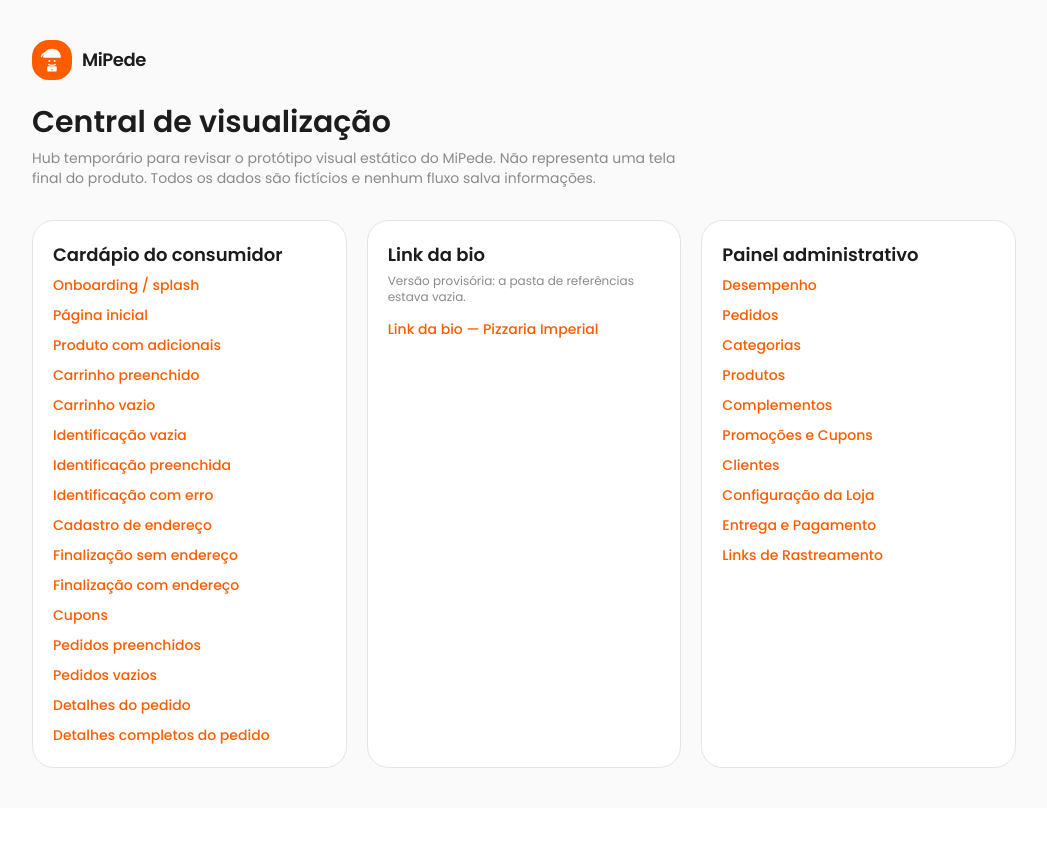
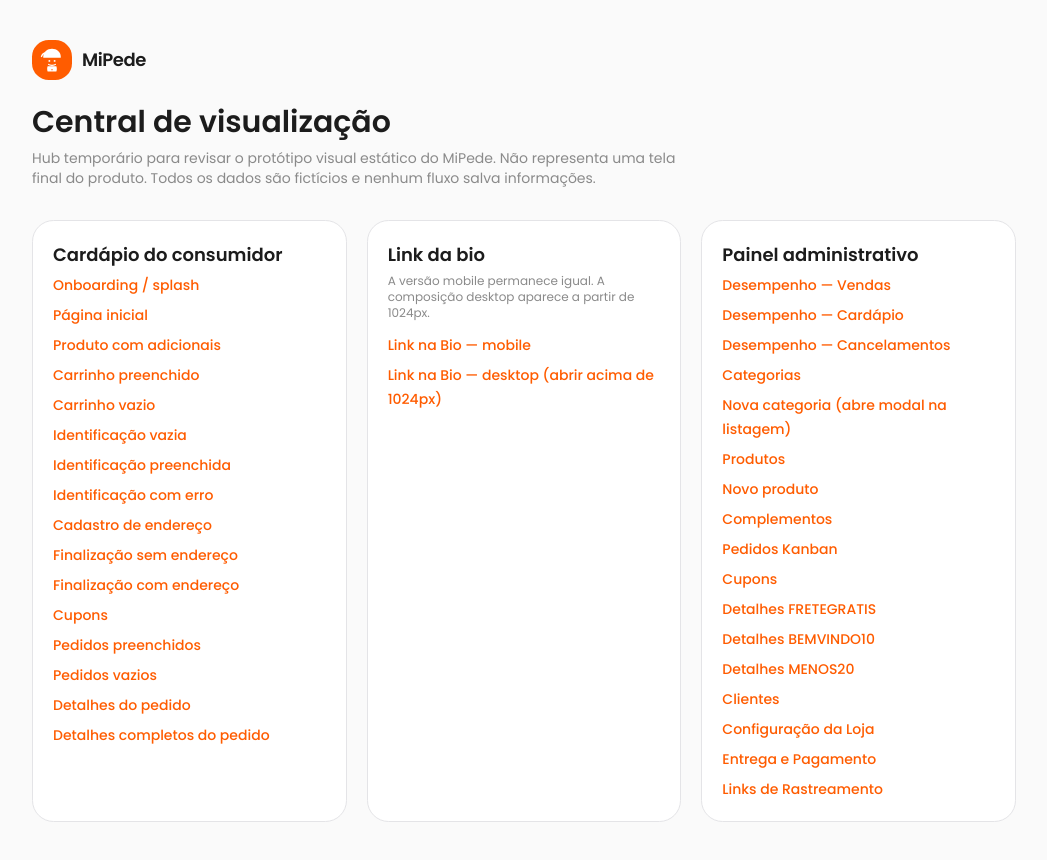
Before and after one commit to igorrodriguesmibusca-design/mipede-web, a Next.js app: page /preview in a window 1280 px wide. Shown: the whole page, without its empty margins (116-1163 px from the left). Before the commit the page ends 808 px from the top, so only its background shows below. Built offline with nearby package versions, Linux system fonts and the light colour scheme.

Commit message:
docs: document analytics rules and routes

```diff
--- a/src/app/preview/page.tsx
+++ b/src/app/preview/page.tsx
@@ -22,13 +22,25 @@ const storefront = [
   { href: routes.store.orderFull("183720"), label: "Detalhes completos do pedido" },
 ];
 
+const bio = [
+  { href: routes.bio, label: "Link na Bio — mobile" },
+  { href: routes.bio, label: "Link na Bio — desktop (abrir acima de 1024px)" },
+];
+
 const admin = [
-  { href: routes.admin.performance, label: "Desempenho" },
-  { href: routes.admin.orders, label: "Pedidos" },
+  { href: routes.admin.performance, label: "Desempenho — Vendas" },
+  { href: routes.admin.performanceMenu, label: "Desempenho — Cardápio" },
+  { href: routes.admin.performanceCancellations, label: "Desempenho — Cancelamentos" },
   { href: routes.admin.categories, label: "Categorias" },
+  { href: routes.admin.categories, label: "Nova categoria (abre modal na listagem)" },
   { href: routes.admin.products, label: "Produtos" },
+  { href: routes.admin.productNew, label: "Novo produto" },
   { href: routes.admin.addons, label: "Complementos" },
-  { href: routes.admin.coupons, label: "Promoções e Cupons" },
+  { href: routes.admin.orders, label: "Pedidos Kanban" },
+  { href: routes.admin.coupons, label: "Cupons" },
+  { href: routes.admin.coupon("fretegratis"), label: "Detalhes FRETEGRATIS" },
+  { href: routes.admin.coupon("bemvindo10"), label: "Detalhes BEMVINDO10" },
+  { href: routes.admin.coupon("menos20"), label: "Detalhes MENOS20" },
   { href: routes.admin.customers, label: "Clientes" },
   { href: routes.admin.store, label: "Configuração da Loja" },
   { href: routes.admin.delivery, label: "Entrega e Pagamento" },
@@ -51,8 +63,8 @@ export default function PreviewPage() {
           <Section title="Cardápio do consumidor" items={storefront} />
           <Section
             title="Link da bio"
-            items={[{ href: routes.bio, label: "Link da bio — Pizzaria Imperial" }]}
-            note="Versão provisória: a pasta de referências estava vazia."
+            items={bio}
+            note="A versão mobile permanece igual. A composição desktop aparece a partir de 1024px."
           />
           <Section title="Painel administrativo" items={admin} />
         </div>
@@ -76,7 +88,7 @@ function Section({
       {note ? <p className="mb-3 text-xs text-subtle">{note}</p> : null}
       <ul className="space-y-1.5">
         {items.map((item) => (
-          <li key={item.href}>
+          <li key={`${item.href}-${item.label}`}>
             <Link href={item.href} className="text-sm font-medium text-brand hover:underline">
               {item.label}
             </Link>
```
Also changed, not shown: 3 other files (tests, documents, lock files or other folders).
